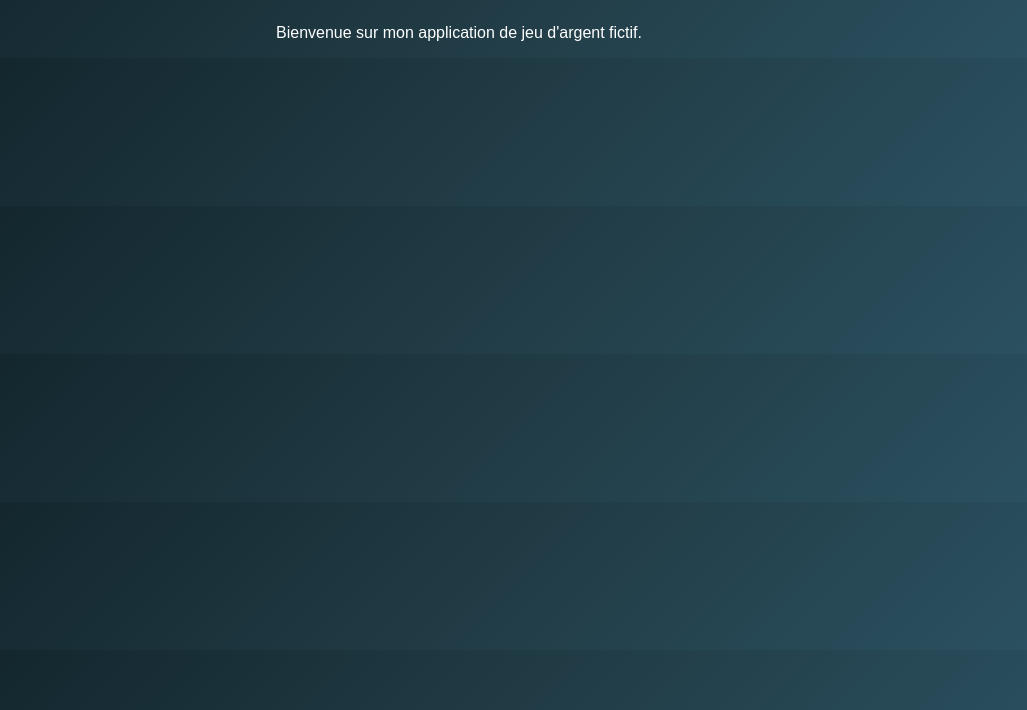
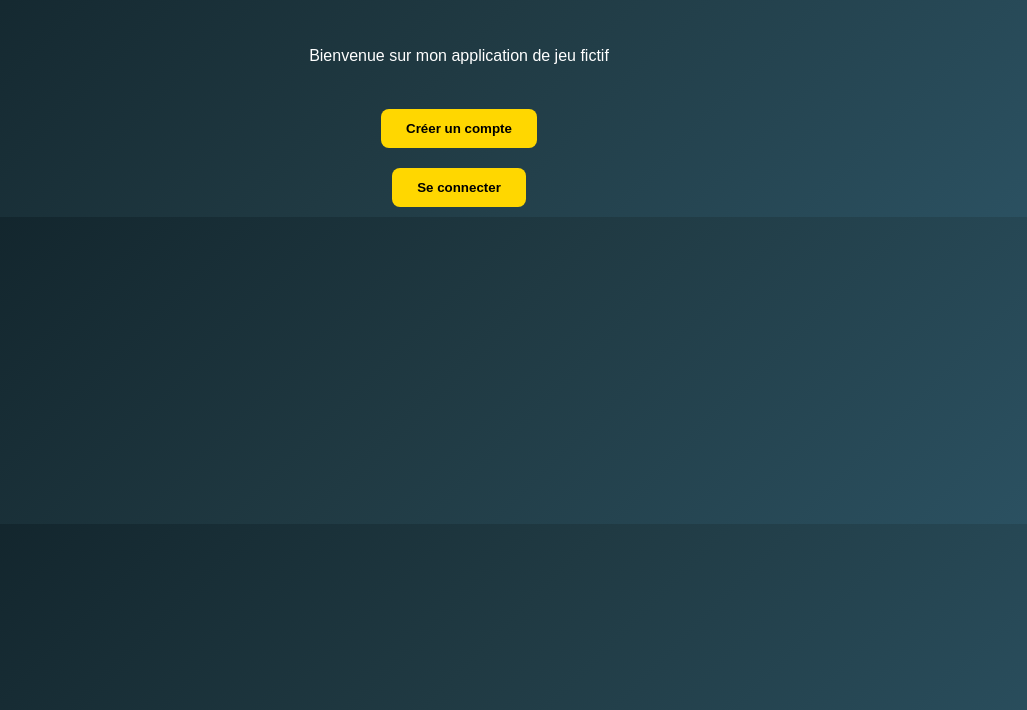
Before and after one commit to MarieCoach/casino-fictif, a website: page public/index.html in a window 1280 px wide. Shown: the part 90-800 px from the top of the page, without its empty margins (181-1208 px from the left). Drawn offline with Linux system fonts and the light colour scheme.

Commit message:
Update homepage

```diff
--- a/public/index.html
+++ b/public/index.html
@@ -1,11 +1,25 @@
 <!DOCTYPE html>
 <html>
 <head>
-    <title>Jeu Fictif</title>
+    <title>Casino Fictif</title>
     <link rel="stylesheet" href="style.css">
 </head>
 <body>
     <h1>🎰 Casino Fictif</h1>
-    <p>Bienvenue sur mon application de jeu d'argent fictif.</p>
+
+    <div class="container">
+        <p>Bienvenue sur mon application de jeu fictif</p>
+
+        <br>
+        <a href="/register.html">
+            <button>Créer un compte</button>
+        </a>
+
+        <br>
+
+        <a href="/login.html">
+            <button>Se connecter</button>
+        </a>
+    </div>
 </body>
 </html>
```
